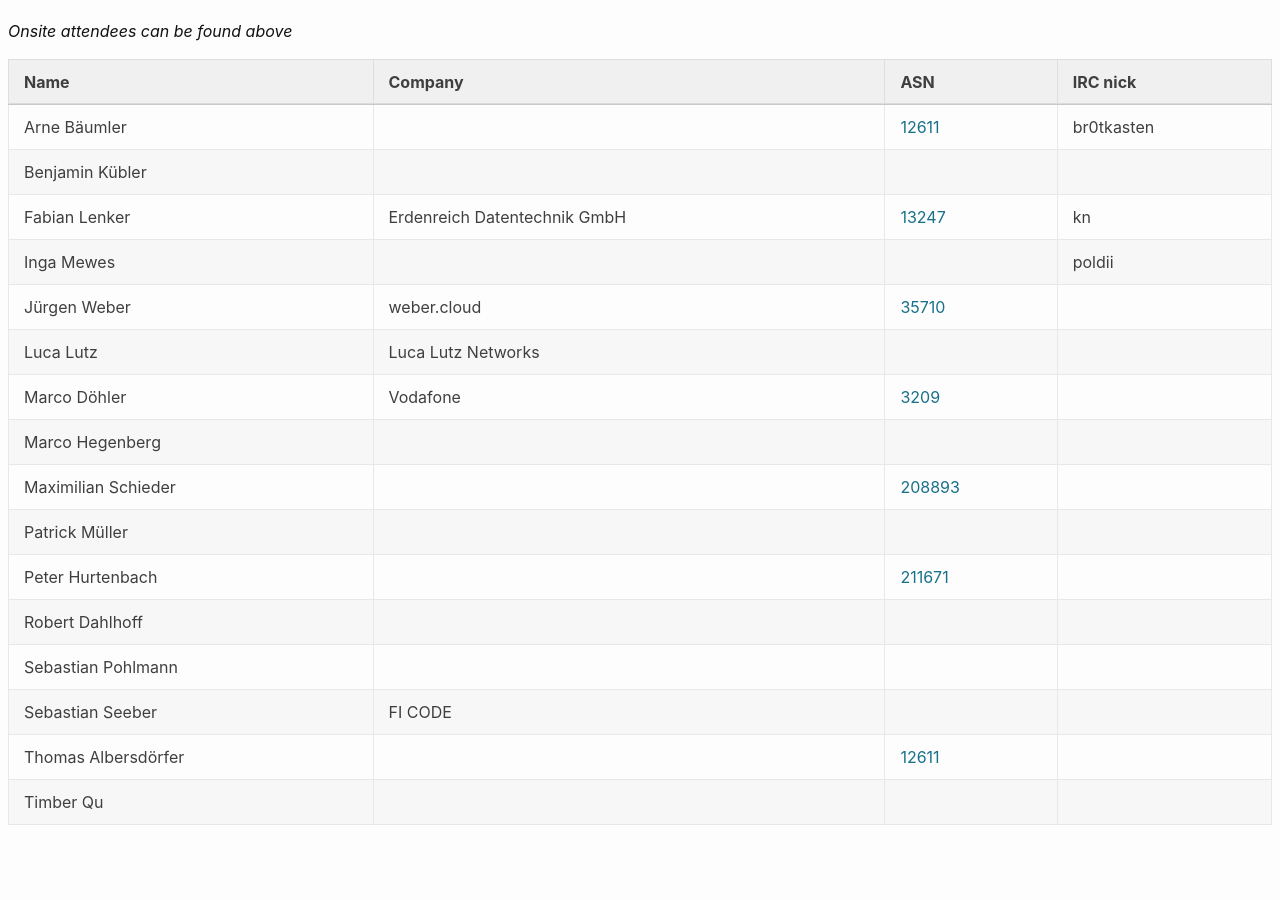
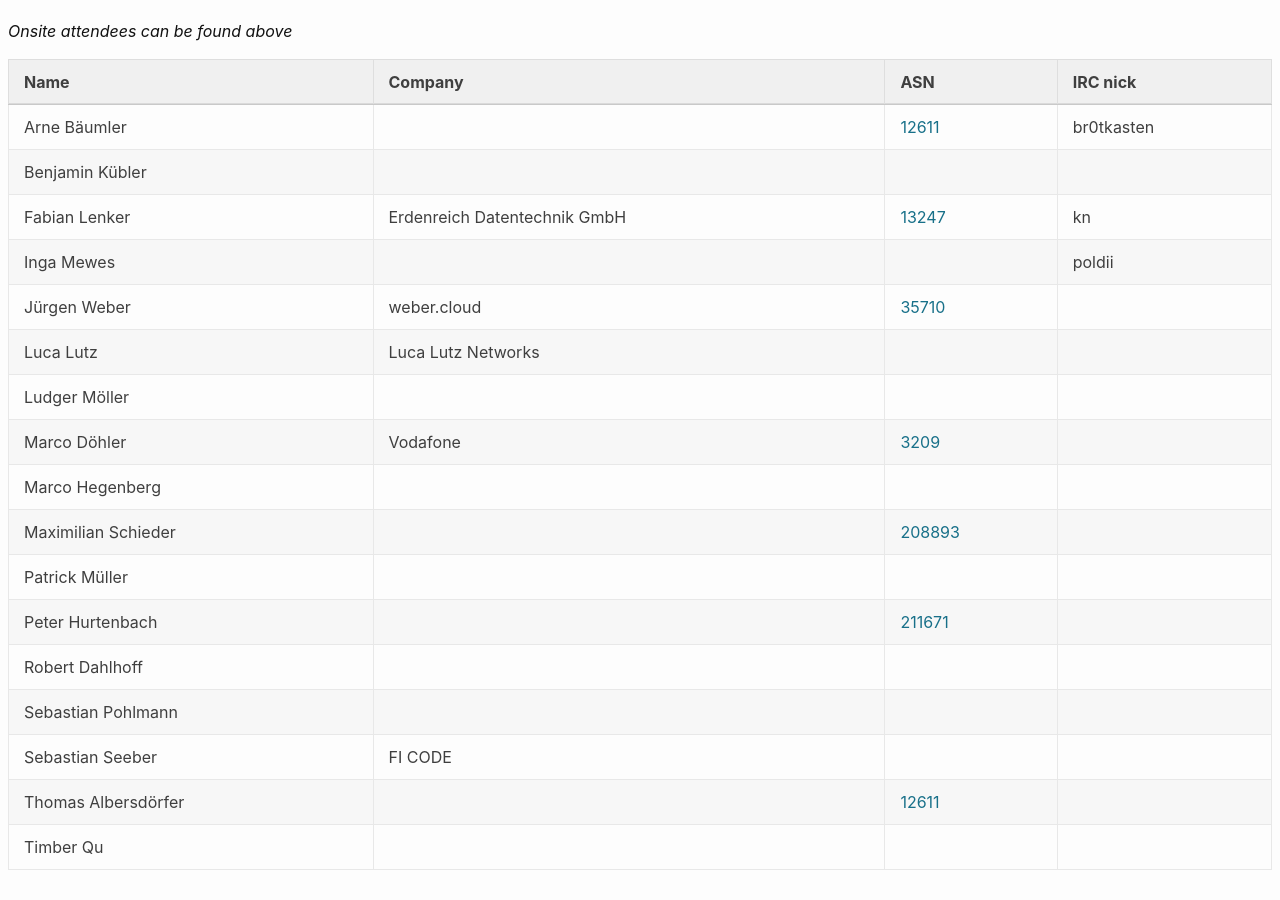
Before and after one commit to denog/pretix-attendeelist, a Jekyll site: the page built from denog15/index.md, in a window 1280 px wide and 900 px high, scrolled down 8402 px. Built offline with Jekyll 4.4.1, drawn with Linux system fonts in a browser that asks for light colours; before the commit the page ends 9257 px from its top, so only the background shows below that.

Commit message:
Latest data: Sun Sep  3 07:28:11 UTC 2023

```diff
--- a/_data/attendees_denog15_online.json
+++ b/_data/attendees_denog15_online.json
@@ -32,6 +32,12 @@
   {
     "name": "Luca Lutz",
     "company": "Luca Lutz Networks",
+    "irc": null,
+    "asn": null
+  },
+  {
+    "name": "Ludger Möller",
+    "company": null,
     "irc": null,
     "asn": null
   },
```
